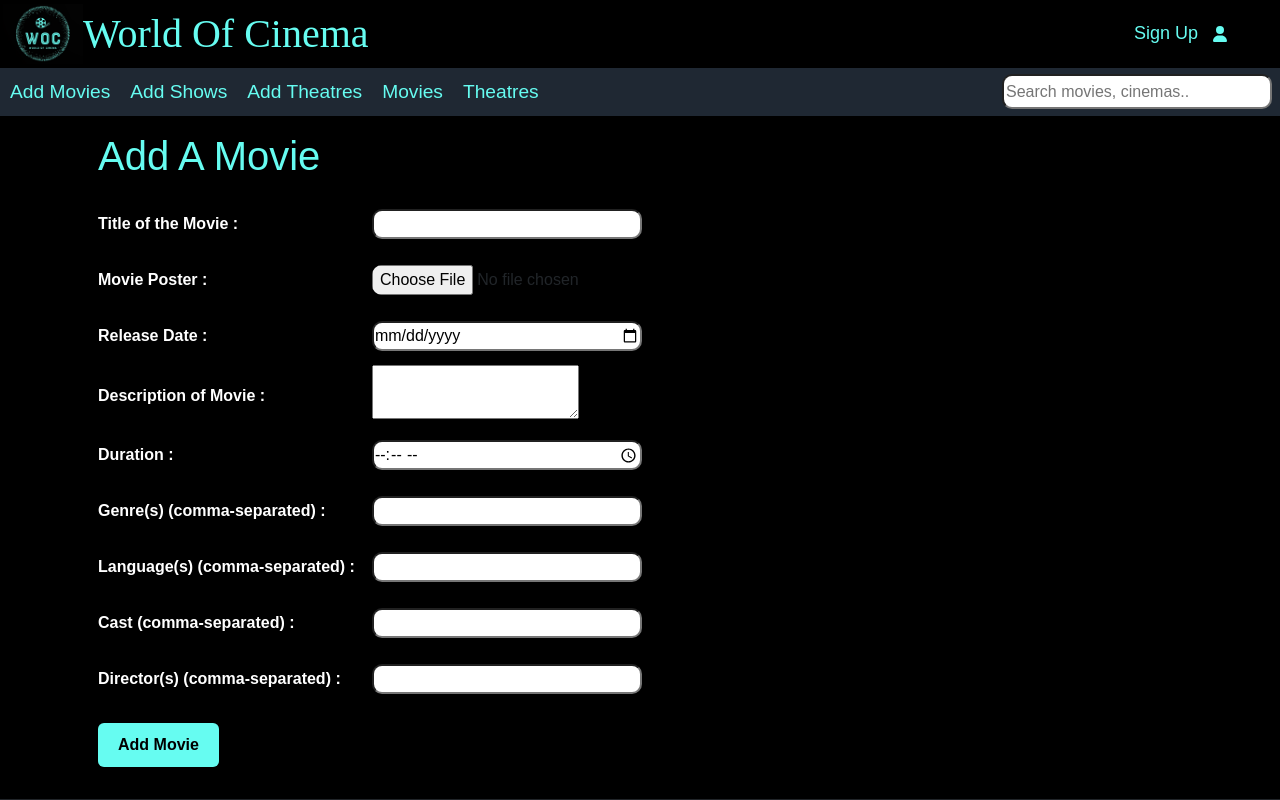
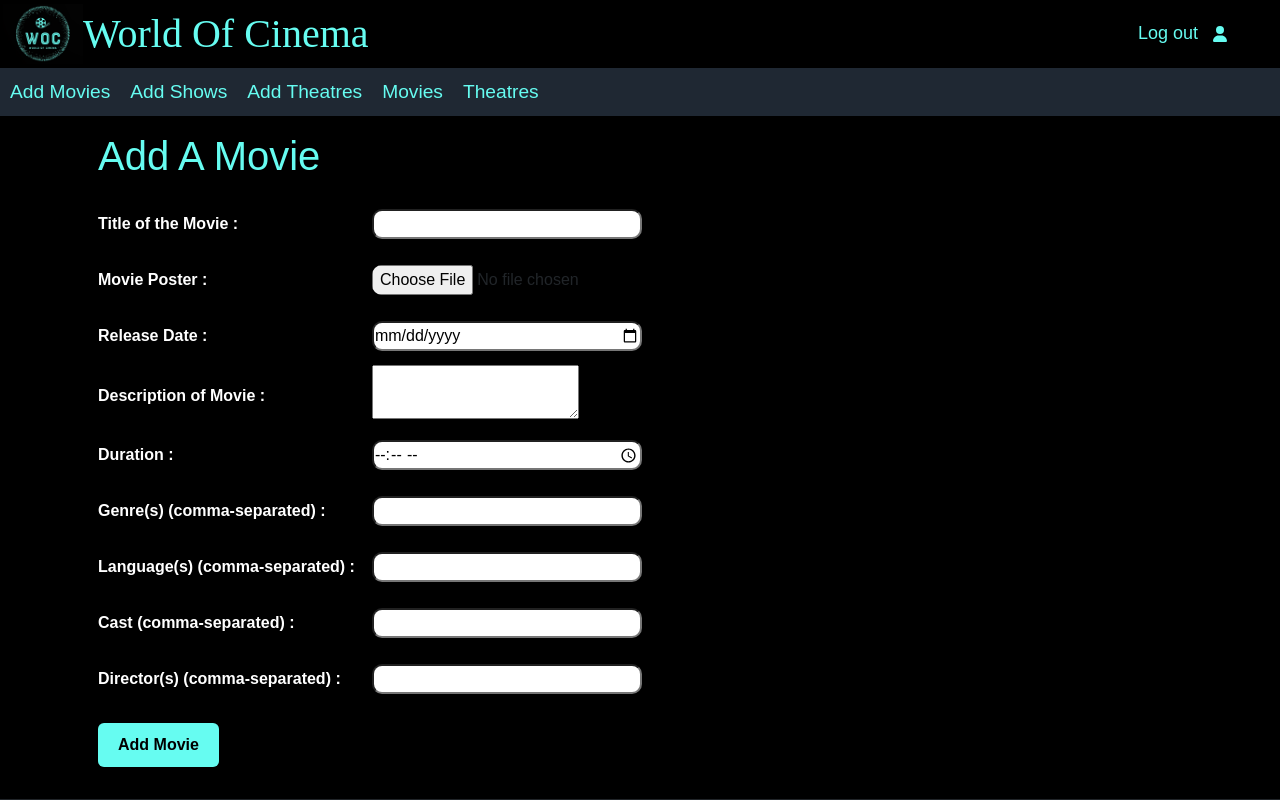
Before and after one commit to RujutaK03/MERN_Project, a React (Create React App) app: page /AddMovie in a window 1280 px wide. Shown: the top 800 px of the page. Built offline with nearby package versions, Linux system fonts and the light colour scheme.

Commit message:
Update adminHeader.js

```diff
--- a/src/components/adminPages/adminHeader.js
+++ b/src/components/adminPages/adminHeader.js
@@ -32,7 +32,7 @@ const AdminHeader = () => {
             <img src={logo} alt="logo" height="60px" width="80px" />
             <h1 className="title">World Of Cinema</h1>
             <button className="signin">
-              <Link to="/signup" class="link"><h2 class="sign">Sign Up</h2></Link>
+              <Link to="/signup" class="link"><h2 class="sign">Log out</h2></Link>
               <FontAwesomeIcon icon={faUser} className="usericon" />
             </button>
           </header>
@@ -43,7 +43,7 @@ const AdminHeader = () => {
             <a  href="/AddTheatre" className="links">Add Theatres</a>
             <a href='/DisplayMovie' className="links">Movies</a>
             <a  href='/DisplayTheatre' className="links">Theatres</a>
-            <input className="search" type="text" placeholder="Search movies, cinemas.." />
+
           </div>
         </div>
 
```
